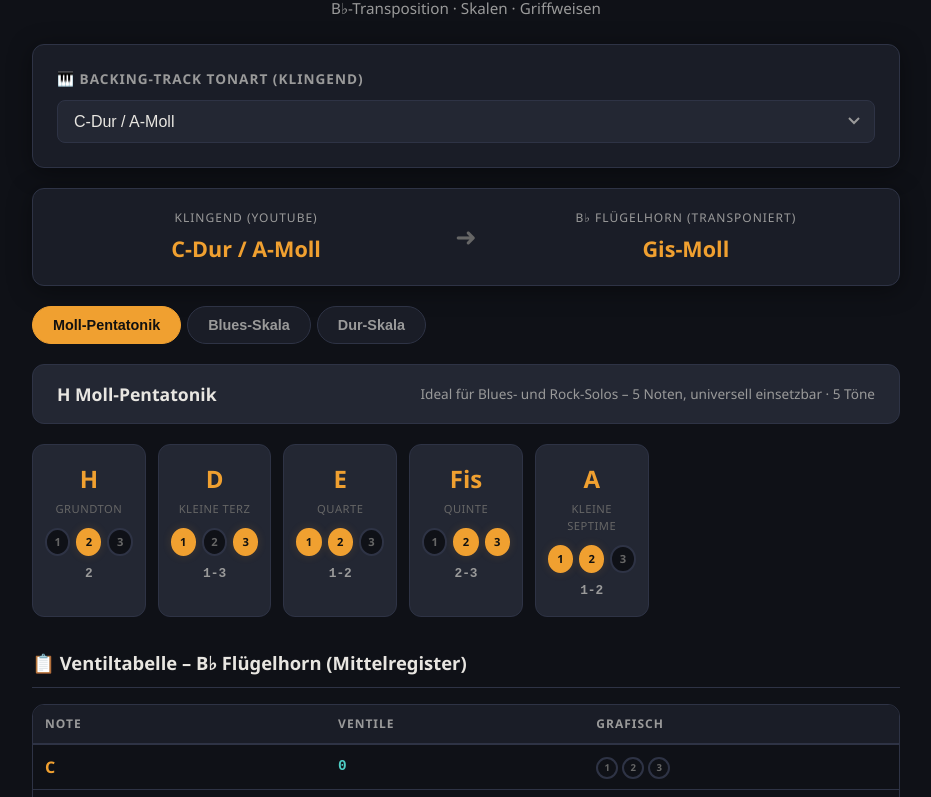
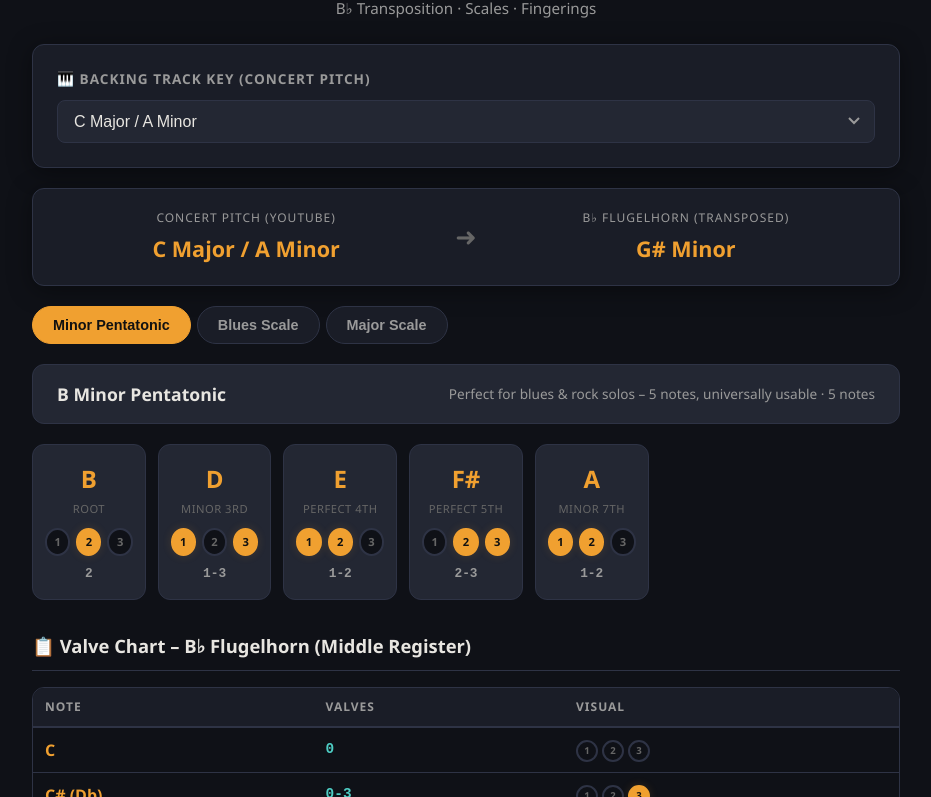
Before and after one commit to molex2go/bb-fluegelhorn-jam-helper, a plain HTML site: page index.html in a window 1280 px wide. Shown: the part 177-974 px from the top of the page, without its empty margins (174-1105 px from the left). Drawn offline with Linux system fonts and the light colour scheme.

Commit message:
English Translation

```diff
--- a/index.html
+++ b/index.html
@@ -1,9 +1,9 @@
 <!DOCTYPE html>
-<html lang="de">
+<html lang="en">
 <head>
 <meta charset="UTF-8">
 <meta name="viewport" content="width=device-width, initial-scale=1.0">
-<title>Flügelhorn Companion – B♭ Transposition &amp; Skalen</title>
+<title>Flugelhorn Companion – B♭ Transposition &amp; Scales</title>
 <style>
   :root {
     --bg-primary: #0f1117;
@@ -411,13 +411,13 @@
   <!-- Header -->
   <header class="app-header">
     <span class="horn-icon">🎵</span>
-    <h1>Flügelhorn Companion</h1>
-    <p class="subtitle">B♭-Transposition · Skalen · Griffweisen</p>
+    <h1>Flugelhorn Companion</h1>
+    <p class="subtitle">B♭ Transposition · Scales · Fingerings</p>
   </header>
 
   <!-- Key Selector -->
   <div class="selector-panel">
-    <label>🎹 Backing-Track Tonart (Klingend)</label>
+    <label>🎹 Backing Track Key (Concert Pitch)</label>
     <div class="key-selector-row">
       <select id="keySelect"></select>
     </div>
@@ -426,21 +426,21 @@
   <!-- Transposition Display -->
   <div class="transposition-info" id="transInfo">
     <div class="trans-box">
-      <div class="label">Klingend (YouTube)</div>
+      <div class="label">Concert Pitch (YouTube)</div>
       <div class="value" id="concertKey">–</div>
     </div>
     <div class="trans-arrow">➜</div>
     <div class="trans-box">
-      <div class="label">B♭ Flügelhorn (Transponiert)</div>
+      <div class="label">B♭ Flugelhorn (Transposed)</div>
       <div class="value" id="transposedKey">–</div>
     </div>
   </div>
 
   <!-- Scale Tabs -->
   <div class="scale-tabs" id="scaleTabs">
-    <button class="scale-tab active" data-scale="minorPentatonic">Moll-Pentatonik</button>
-    <button class="scale-tab" data-scale="blues">Blues-Skala</button>
-    <button class="scale-tab" data-scale="major">Dur-Skala</button>
+    <button class="scale-tab active" data-scale="minorPentatonic">Minor Pentatonic</button>
+    <button class="scale-tab" data-scale="blues">Blues Scale</button>
+    <button class="scale-tab" data-scale="major">Major Scale</button>
   </div>
 
   <!-- Scale Info -->
@@ -454,14 +454,14 @@
 
   <!-- Quick Reference: Valve Chart -->
   <div class="ref-section">
-    <h2>📋 Ventiltabelle – B♭ Flügelhorn (Mittelregister)</h2>
+    <h2>📋 Valve Chart – B♭ Flugelhorn (Middle Register)</h2>
     <div class="table-wrapper">
       <table class="ref-table" id="valveTable">
         <thead>
           <tr>
             <th>Note</th>
-            <th>Ventile</th>
-            <th>Grafisch</th>
+            <th>Valves</th>
+            <th>Visual</th>
           </tr>
         </thead>
         <tbody id="valveTableBody"></tbody>
@@ -471,12 +471,12 @@
 
   <!-- All Keys Overview -->
   <div class="overview-section">
-    <h2>🌍 Alle Tonarten auf einen Blick</h2>
+    <h2>🌍 All Keys at a Glance</h2>
     <div class="overview-grid" id="overviewGrid"></div>
   </div>
 
   <footer class="app-footer">
-    Flügelhorn Companion – B♭ Transposition &amp; Skalen-Helfer
+    Flugelhorn Companion – B♭ Transposition &amp; Scale Helper
   </footer>
 </div>
 
@@ -485,62 +485,62 @@
 //  DATA
 // ═══════════════════════════════════════════
 
-// 12 semitones with German names and valve combinations (standard B♭ Flügelhorn)
-// Valve combos from user spec: C=0 D=1-3 Eb=2-3 E=1-2 F=1 F#=2 G=0 Ab=2-3 A=1-2 Bb=1 H=2
-// Chromatic fill: Cis=0-3  Fis=2-3  Gis=0-3
+// 12 semitones with note names and valve combinations (standard B♭ flugelhorn)
+// Valve combos from user spec: C=0 D=1-3 Eb=2-3 E=1-2 F=1 F#=2 G=0 Ab=2-3 A=1-2 Bb=1 B=2
+// Chromatic fill: C#=0-3  F#=2-3  G#=0-3
 const NOTES = [
   { midi: 0,  name: 'C',  alt: '',       valve: '0' },
-  { midi: 1,  name: 'Cis', alt: 'Des',   valve: '0-3' },
+  { midi: 1,  name: 'C#', alt: 'Db',     valve: '0-3' },
   { midi: 2,  name: 'D',  alt: '',       valve: '1-3' },
-  { midi: 3,  name: 'Dis', alt: 'Es',    valve: '2-3' },
+  { midi: 3,  name: 'D#', alt: 'Eb',     valve: '2-3' },
   { midi: 4,  name: 'E',  alt: '',       valve: '1-2' },
   { midi: 5,  name: 'F',  alt: '',       valve: '1' },
-  { midi: 6,  name: 'Fis', alt: 'Ges',   valve: '2-3' },
+  { midi: 6,  name: 'F#', alt: 'Gb',     valve: '2-3' },
   { midi: 7,  name: 'G',  alt: '',       valve: '0' },
-  { midi: 8,  name: 'Gis', alt: 'As',    valve: '0-3' },
+  { midi: 8,  name: 'G#', alt: 'Ab',     valve: '0-3' },
   { midi: 9,  name: 'A',  alt: '',       valve: '1-2' },
-  { midi: 10, name: 'B',  alt: 'B♭',     valve: '1' },
-  { midi: 11, name: 'H',  alt: 'B',      valve: '2' },
+  { midi: 10, name: 'Bb', alt: '',       valve: '1' },
+  { midi: 11, name: 'B',  alt: '',       valve: '2' },
 ];
 
 // Keys: each has major and relative minor
 const KEYS = [
-  { major: 'C-Dur',    minor: 'A-Moll',  rootMidi: 0 },
-  { major: 'Cis-Dur',  minor: 'His-Moll', rootMidi: 1 },
-  { major: 'Des-Dur',  minor: 'B-Moll',  rootMidi: 1 },
-  { major: 'D-Dur',    minor: 'H-Moll',  rootMidi: 2 },
-  { major: 'Dis-Dur',  minor: 'C-Moll',  rootMidi: 3 },
-  { major: 'Es-Dur',   minor: 'C-Moll',  rootMidi: 3 },
-  { major: 'E-Dur',    minor: 'Cis-Moll',rootMidi: 4 },
-  { major: 'F-Dur',    minor: 'D-Moll',  rootMidi: 5 },
-  { major: 'Fis-Dur',  minor: 'Dis-Moll',rootMidi: 6 },
-  { major: 'Ges-Dur',  minor: 'Es-Moll', rootMidi: 6 },
-  { major: 'G-Dur',    minor: 'E-Moll',  rootMidi: 7 },
-  { major: 'Gis-Dur',  minor: 'F-Moll',  rootMidi: 8 },
-  { major: 'As-Dur',   minor: 'F-Moll',  rootMidi: 8 },
-  { major: 'A-Dur',    minor: 'Fis-Moll',rootMidi: 9 },
-  { major: 'B-Dur',    minor: 'G-Moll',  rootMidi: 10 },
-  { major: 'H-Dur',    minor: 'Gis-Moll',rootMidi: 11 },
-  { major: 'C-Dur',    minor: 'A-Moll',  rootMidi: 12 }, // wrap
+  { major: 'C Major',    minor: 'A Minor',  rootMidi: 0 },
+  { major: 'C# Major',   minor: 'A# Minor', rootMidi: 1 },
+  { major: 'Db Major',   minor: 'Bb Minor', rootMidi: 1 },
+  { major: 'D Major',    minor: 'B Minor',  rootMidi: 2 },
+  { major: 'D# Major',   minor: 'C Minor',  rootMidi: 3 },
+  { major: 'Eb Major',   minor: 'C Minor',  rootMidi: 3 },
+  { major: 'E Major',    minor: 'C# Minor', rootMidi: 4 },
+  { major: 'F Major',    minor: 'D Minor',  rootMidi: 5 },
+  { major: 'F# Major',   minor: 'D# Minor', rootMidi: 6 },
+  { major: 'Gb Major',   minor: 'Eb Minor', rootMidi: 6 },
+  { major: 'G Major',    minor: 'E Minor',  rootMidi: 7 },
+  { major: 'G# Major',   minor: 'F Minor',  rootMidi: 8 },
+  { major: 'Ab Major',   minor: 'F Minor',  rootMidi: 8 },
+  { major: 'A Major',    minor: 'F# Minor', rootMidi: 9 },
+  { major: 'Bb Major',   minor: 'G Minor',  rootMidi: 10 },
+  { major: 'B Major',    minor: 'G# Minor', rootMidi: 11 },
+  { major: 'C Major',    minor: 'A Minor',  rootMidi: 12 }, // wrap
 ];
 
 // Scale interval patterns (semitones from root)
 const SCALES = {
   minorPentatonic: {
-    label: 'Moll-Pentatonik',
-    desc: 'Ideal für Blues- und Rock-Solos – 5 Noten, universell einsetzbar',
+    label: 'Minor Pentatonic',
+    desc: 'Perfect for blues & rock solos – 5 notes, universally usable',
     intervals: [0, 3, 5, 7, 10],
     degrees: ['1', 'b3', '4', '5', 'b7']
   },
   blues: {
-    label: 'Blues-Skala',
-    desc: 'Moll-Pentatonik + verminderte Quinte (b5) – der klassische Blues-Sound',
+    label: 'Blues Scale',
+    desc: 'Minor pentatonic + flat fifth (b5) – the classic blues sound',
     intervals: [0, 3, 5, 6, 7, 10],
     degrees: ['1', 'b3', '4', 'b5', '5', 'b7']
   },
   major: {
-    label: 'Dur-Skala',
-    desc: 'Vollständige Dur-Skala – 7 Töne, hell und klar',
+    label: 'Major Scale',
+    desc: 'Complete major scale – 7 notes, bright and clear',
     intervals: [0, 2, 4, 5, 7, 9, 11],
     degrees: ['1', '2', '3', '4', '5', '6', '7']
   }
@@ -548,17 +548,17 @@ const SCALES = {
 
 // Degree names for display
 const DEGREE_NAMES = {
-  '1': 'Grundton',
-  'b1': 'Grundton',
-  '2': 'Große Sekunde',
-  '3': 'Große Terz',
-  'b3': 'Kleine Terz',
-  '4': 'Quarte',
-  'b5': 'Vermind. Quinte',
-  '5': 'Quinte',
-  '6': 'Große Sexte',
-  '7': 'Große Septime',
-  'b7': 'Kleine Septime'
+  '1': 'Root',
+  'b1': 'Root',
+  '2': 'Major 2nd',
+  '3': 'Major 3rd',
+  'b3': 'Minor 3rd',
+  '4': 'Perfect 4th',
+  'b5': 'Diminished 5th',
+  '5': 'Perfect 5th',
+  '6': 'Major 6th',
+  '7': 'Major 7th',
+  'b7': 'Minor 7th'
 };
 
 // ═══════════════════════════════════════════
@@ -659,7 +659,7 @@ function renderScaleInfo() {
   document.getElementById('scaleName').textContent =
     `${transNote.name} ${scale.label}`;
   document.getElementById('scaleDesc').textContent =
-    `${scale.desc} · ${scale.intervals.length} Töne`;
+    `${scale.desc} · ${scale.intervals.length} notes`;
 }
 
 function renderNoteCards() {
@@ -741,8 +741,8 @@ function renderOverview() {
     };
     card.innerHTML = `
       <div class="ov-key">${k.major} / ${k.minor}</div>
-      <div class="ov-trans">Transponiert: ${transKey ? transKey.minor : transNote.name + '-Moll'}</div>
-      <div class="ov-notes">${transNote.name}-Moll Pentatonik: ${noteNames}<br>Ventile: ${valveStrs}</div>
+      <div class="ov-trans">Transposed: ${transKey ? transKey.minor : transNote.name + ' Minor'}</div>
+      <div class="ov-notes">${transNote.name} Minor Pentatonic: ${noteNames}<br>Valves: ${valveStrs}</div>
     `;
     grid.appendChild(card);
   });
```
Also changed, not shown: 1 other file.
